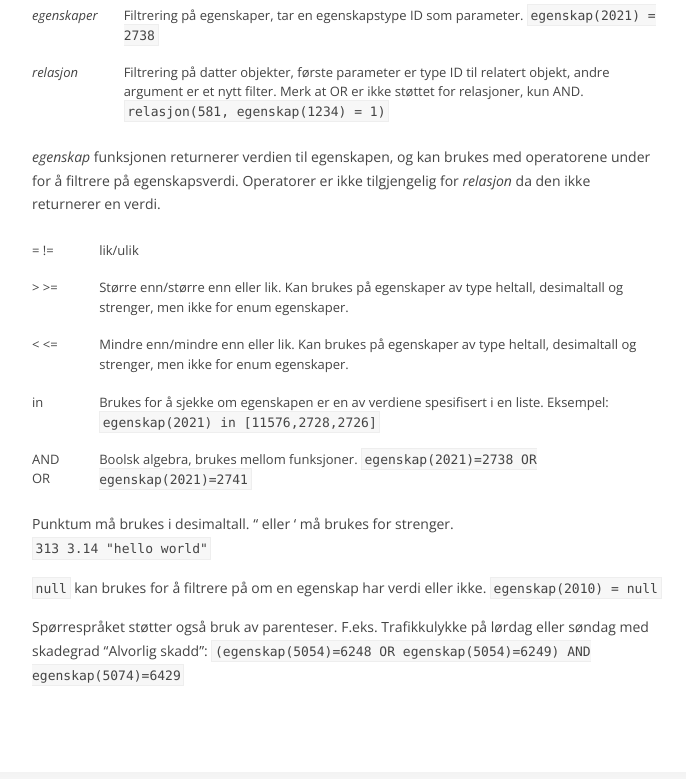
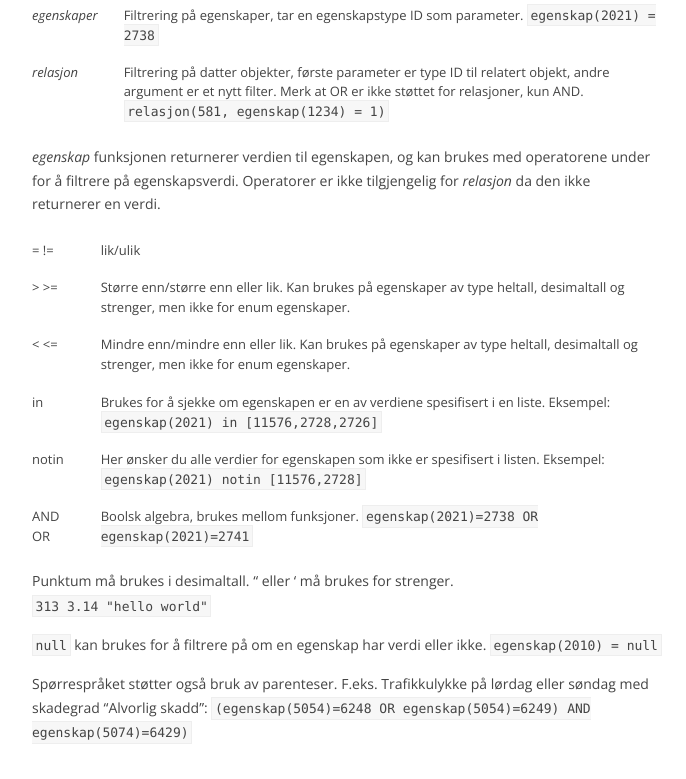
Before and after one commit to nvdb-vegdata/apidokumentasjon, a Jekyll site: the page built from parameter/avansertefilter.md, in a window 1280 px wide and 900 px high, scrolled down 4546 px. Shown: the top 779 px of the window, without its empty margins (433-1119 px from the left). Built offline with Jekyll 4.4.1, drawn with Linux system fonts in a browser that asks for light colours; our own code applies the rules of GitHub Pages for plain Markdown files.

Commit message:
NVDB-2547: Added documentation of "notin" operator

```diff
--- a/parameter/avansertefilter.md
+++ b/parameter/avansertefilter.md
@@ -210,6 +210,11 @@ Kan brukes på egenskaper av type heltall, desimaltall og strenger, men ikke for
 Eksempel: <code class="highlighter-rouge">egenskap(2021) in [11576,2728,2726]</code></td>
 </tr>
 <tr>
+<td>notin</td>
+<td>Her ønsker du alle verdier for egenskapen som ikke er spesifisert i listen.
+Eksempel: <code class="highlighter-rouge">egenskap(2021) notin [11576,2728]</code></td>
+</tr>
+<tr>
 <td>AND OR</td>
 <td>Boolsk algebra, brukes mellom funksjoner. <code class="highlighter-rouge">egenskap(2021)=2738 OR egenskap(2021)=2741</code></td>
 </tr>
@@ -221,4 +226,4 @@ Punktum må brukes i desimaltall. " eller ' må brukes for strenger.
 
 `null` kan brukes for å filtrere på om en egenskap har verdi eller ikke. `egenskap(2010) = null`
 
-Spørrespråket støtter også bruk av parenteser. F.eks. Trafikkulykke på lørdag eller søndag med skadegrad "Alvorlig skadd": `(egenskap(5054)=6248 OR egenskap(5054)=6249) AND egenskap(5074)=6429`
+Spørrespråket støtter også bruk av parenteser. F.eks. Trafikkulykke på lørdag eller søndag med skadegrad "Alvorlig skadd": `(egenskap(5054)=6248 OR egenskap(5054)=6249) AND egenskap(5074)=6429)`
```
